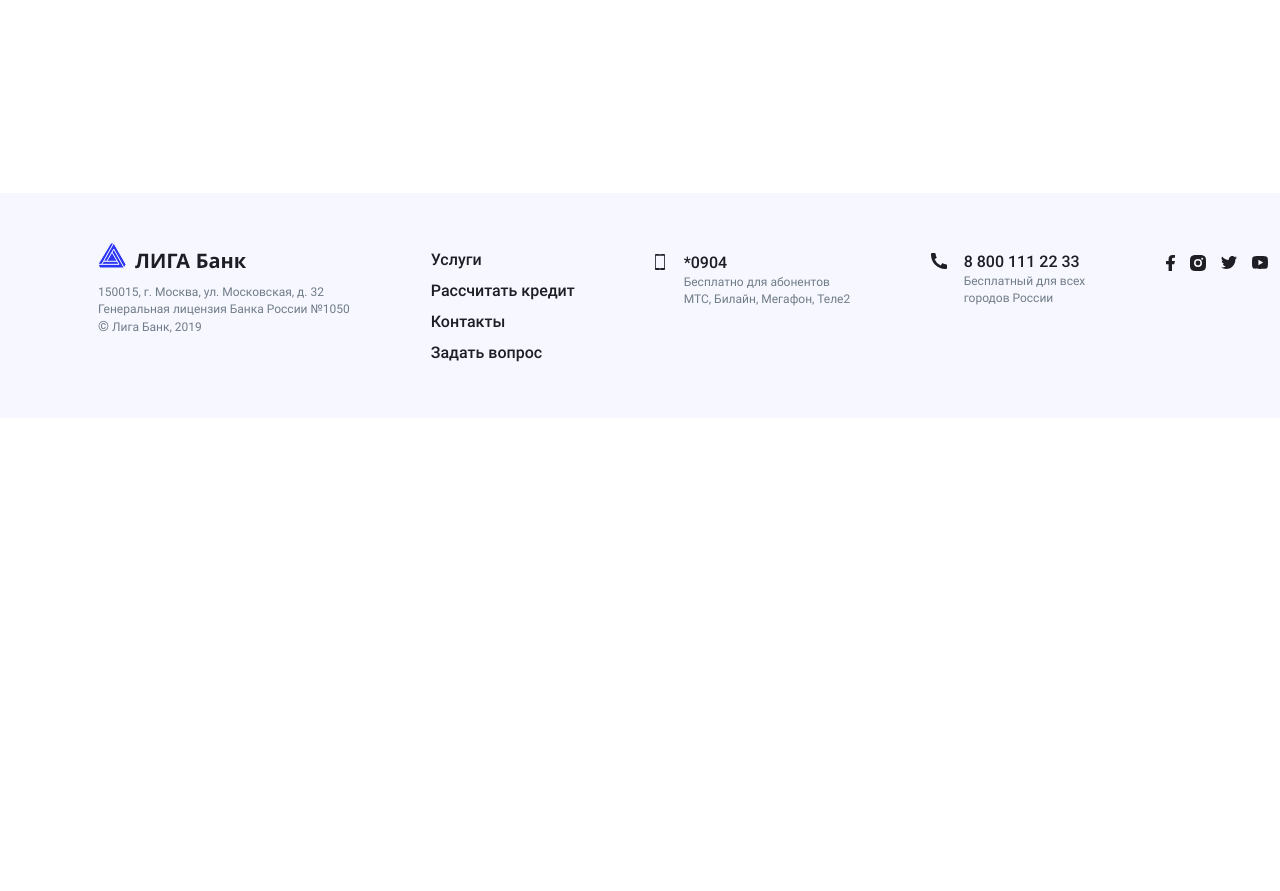
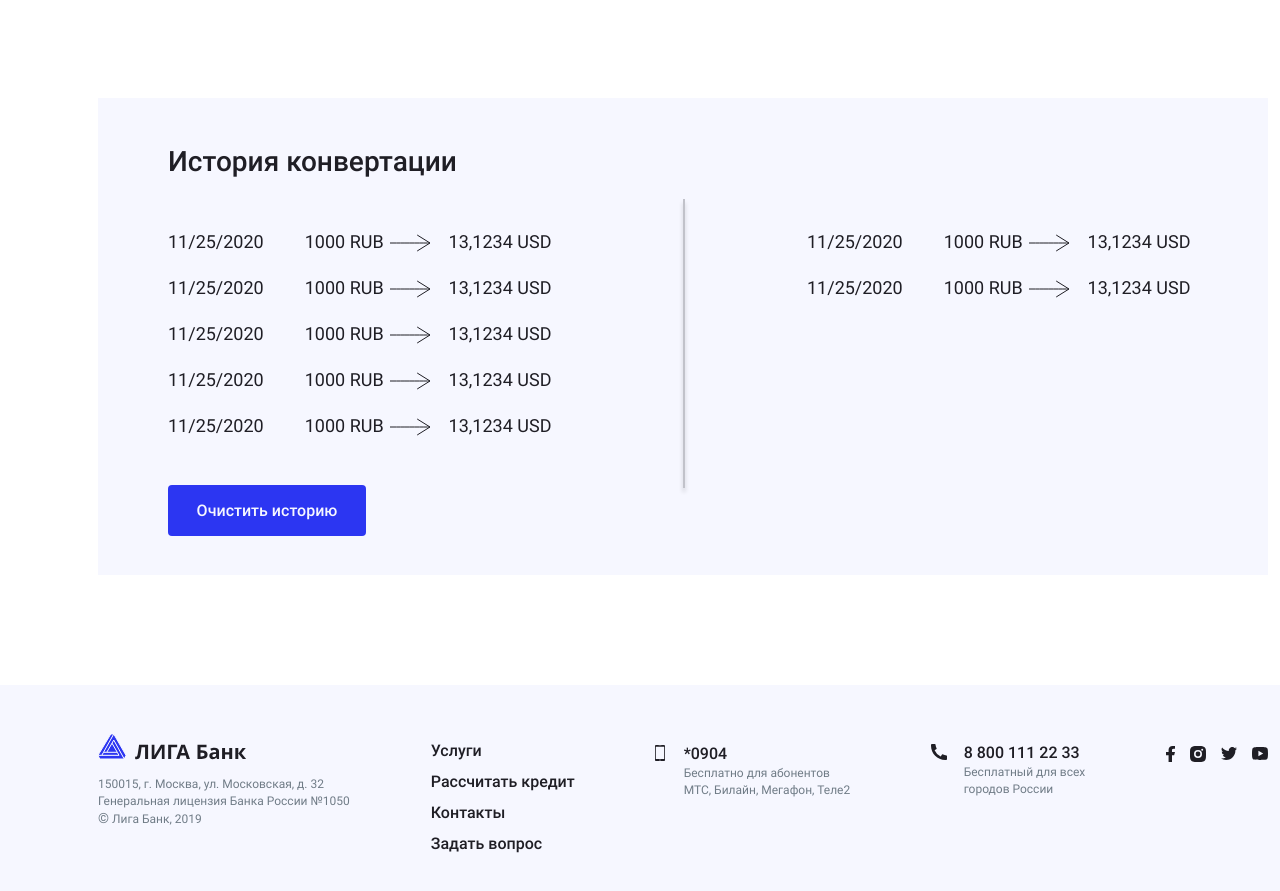
Before and after one commit to julia-marta/liga-bank, a React (Create React App) app: page / in a window 1280 px wide. Shown: the part 903-1794 px from the top of the page. Before the commit the page ends 1321 px from the top, so only its background shows below. Built offline with nearby package versions, Linux system fonts and the light colour scheme.

Commit message:
Добавляет вёрстку и компонент с историей конвертаций, проверяет вёрстку на моках

```diff
--- a/src/components/converter/converter.jsx
+++ b/src/components/converter/converter.jsx
@@ -1,4 +1,5 @@
 import Form from "../form/form";
+import History from "../history/history";
 
 const Converter = () => {
 
@@ -7,6 +8,7 @@ const Converter = () => {
       <div className="converter__wrapper container">
         <h2 className="converter__title">Конвертер валют</h2>
         <Form />
+        <History />
       </div>
     </section>
   );
--- /dev/null
+++ b/src/components/history-item/history-item.jsx
@@ -0,0 +1,28 @@
+// import PropTypes from "prop-types";
+
+const HistoryItem = (props) => {
+    const {date, baseSum, baseCurrency, resultSum, resultCurrency} = props;
+
+    return (
+
+      <li className="history__item">
+        <time className="history__date" dateTime={date}>{date}</time>
+        <p className="history__base">
+          {baseSum}
+          <span className="history__currency">{baseCurrency}</span>
+        </p>
+        <p className="history__result">
+          {resultSum}
+          <span className="history__currency">{resultCurrency}</span>
+        </p>
+      </li>
+    )
+}
+
+// MenuItem.propTypes = {
+//   type: PropTypes.string.isRequired,
+//   title: PropTypes.string.isRequired,
+//   isActive: PropTypes.bool.isRequired,
+// };
+
+export default HistoryItem;
--- /dev/null
+++ b/src/components/history/history.jsx
@@ -0,0 +1,102 @@
+import HistoryItem from "../history-item/history-item";
+import Button from "../button/button";
+
+const mockHistory = [
+    {
+  date: new Date(2020, 10, 25).toLocaleDateString(),
+  base: {
+    sum: 1000,
+    currency: `RUB`,
+  },
+  result: {
+    sum: 13.1234.toLocaleString('ru-RU', { minimumFractionDigits: 4}),
+    currency: `USD`,
+  }
+},
+{
+    date: new Date(2020, 10, 25).toLocaleDateString(),
+    base: {
+      sum: 1000,
+      currency: `RUB`,
+    },
+    result: {
+      sum: 13.1234.toLocaleString('ru-RU', { minimumFractionDigits: 4}),
+      currency: `USD`,
+    }
+  },
+  {
+    date: new Date(2020, 10, 25).toLocaleDateString(),
+    base: {
+      sum: 1000,
+      currency: `RUB`,
+    },
+    result: {
+      sum: 13.1234.toLocaleString('ru-RU', { minimumFractionDigits: 4}),
+      currency: `USD`,
+    }
+  },
+  {
+    date: new Date(2020, 10, 25).toLocaleDateString(),
+    base: {
+      sum: 1000,
+      currency: `RUB`,
+    },
+    result: {
+      sum: 13.1234.toLocaleString('ru-RU', { minimumFractionDigits: 4}),
+      currency: `USD`,
+    }
+  },
+  {
+    date: new Date(2020, 10, 25).toLocaleDateString(),
+    base: {
+      sum: 1000,
+      currency: `RUB`,
+    },
+    result: {
+      sum: 13.1234.toLocaleString('ru-RU', { minimumFractionDigits: 4}),
+      currency: `USD`,
+    }
+  },
+  {
+    date: new Date(2020, 10, 25).toLocaleDateString(),
+    base: {
+      sum: 1000,
+      currency: `RUB`,
+    },
+    result: {
+      sum: 13.1234.toLocaleString('ru-RU', { minimumFractionDigits: 4}),
+      currency: `USD`,
+    }
+  },
+  {
+    date: new Date(2020, 10, 25).toLocaleDateString(),
+    base: {
+      sum: 1000,
+      currency: `RUB`,
+    },
+    result: {
+      sum: 13.1234.toLocaleString('ru-RU', { minimumFractionDigits: 4}),
+      currency: `USD`,
+    }
+  },
+
+];
+
+const History = () => {
+
+  return (
+      <div className="converter__history history">
+        <h2 className="history__title">История конвертации</h2>
+        <ul className="history__list">
+        {mockHistory.length === 0 || !mockHistory ? <span>Здесь пока ничего нет</span> : mockHistory.map((item, i) => (
+          <HistoryItem key={i + 1} date={item.date} baseSum={item.base.sum} baseCurrency={item.base.currency}
+           resultSum={item.result.sum} resultCurrency={item.result.currency}
+           />
+        ))}
+        </ul>
+        <Button type={`button`} name={`history__to-clear`} label={`Очистить историю`} />
+      </div>
+  );
+};
+
+export default History;
--- a/src/sass/blocks/converter.scss
+++ b/src/sass/blocks/converter.scss
@@ -10,3 +10,7 @@
   font-size: 41px;
   line-height: 57px;
 }
+
+.converter__form {
+  margin-bottom: 100px;
+}
--- a/src/sass/blocks/copyright.scss
+++ b/src/sass/blocks/copyright.scss
@@ -1,5 +1,5 @@
 .copyright__logo {
-  margin-bottom: 11px;
+  margin-bottom: 12px;
   margin-left: -1px;
 }
 
--- a/src/sass/blocks/footer.scss
+++ b/src/sass/blocks/footer.scss
@@ -1,5 +1,5 @@
 .footer {
-  padding-top: 49px;
+  padding-top: 48px;
   padding-bottom: 50px;
   background-color: $background;
 }
--- a/src/sass/blocks/form.scss
+++ b/src/sass/blocks/form.scss
@@ -5,6 +5,10 @@
   justify-content: space-between;
   align-items: center;
   margin-bottom: 85px;
+
+  &:last-child {
+    margin-bottom: 0;
+  }
 }
 
 .form__fieldset {
--- /dev/null
+++ b/src/sass/blocks/history.scss
@@ -0,0 +1,87 @@
+.history {
+  box-sizing: border-box;
+  padding: 39px 70px;
+  background-color: $background;
+}
+
+.history__title {
+  @include indents-none;
+  margin-bottom: 44px;
+  font-weight: 500;
+  font-size: 28px;
+  line-height: 49px;
+}
+
+.history__list {
+  @include indents-none;
+  @include list-reset;
+  position: relative;
+  display: flex;
+  flex-direction: column;
+  flex-wrap: wrap;
+  align-content: space-between;
+  height: 230px;
+  margin-bottom: 25px;
+
+  &::before {
+    content: "";
+    position: absolute;
+    top: -31px;
+    left: 50%;
+    box-sizing: border-box;
+    width: 0px;
+    height: 289px;
+    border: 1px solid $border;
+    box-shadow: 0px 4px 4px $shadow;
+  }
+}
+
+.history__item {
+  position: relative;
+  display: flex;
+  flex-wrap: wrap;
+  justify-content: flex-start;
+  align-items: flex-start;
+  width: 391px;
+  margin-bottom: 23px;
+
+  &::before {
+    content: "";
+    position: absolute;
+    top: 4px;
+    left: 222px;
+    width: 41px;
+    height: 18px;
+    background: url("../../img/icons/icon-arrow.svg");
+    background-position: center;
+    background-repeat: no-repeat;
+  }
+}
+
+.history__date,
+.history__base,
+.history__result {
+  @include indents-none;
+  font-size: 18px;
+  line-height: 23px;
+}
+
+.history__date {
+  margin-right: 41px;
+}
+
+.history__base {
+  margin-right: 65px;
+}
+
+.history__currency {
+  margin-left: 4.5px;
+}
+
+.history__to-clear {
+  width: 198px;
+  min-height: 51px;
+  font-size: 16px;
+  line-height: 19px;
+  padding-top: 1px;
+}
--- a/src/sass/style.scss
+++ b/src/sass/style.scss
@@ -11,7 +11,7 @@
 @import "./blocks/promo.scss";
 @import "./blocks//converter.scss";
 @import "./blocks/form.scss";
-
+@import "./blocks/history.scss";
 @import "./blocks/footer.scss";
 @import "./blocks//copyright.scss";
 @import "./blocks//bottom-navigation.scss";
--- a/src/sass/variables.scss
+++ b/src/sass/variables.scss
@@ -12,3 +12,5 @@ $button: #2C36F2;
 $subtitle-text: #E0E1EA;
 $pale-text: #707C87;
 $input-text: #000000;
+$border: #C1C2CA;
+$shadow: rgba(#000000, .2);
```
Also changed, not shown: src/components/main/main.jsx (line endings or trailing spaces), 1 other file (tests, documents, lock files or other folders).
